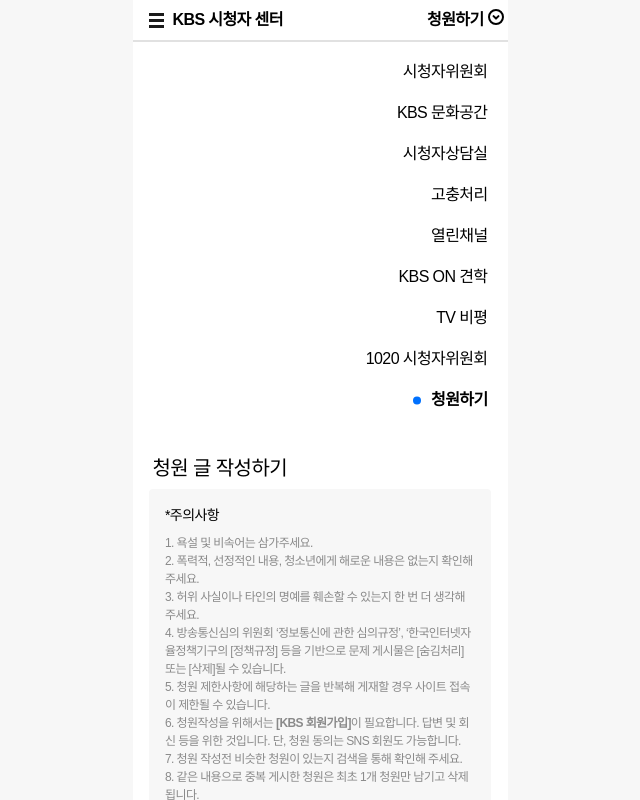
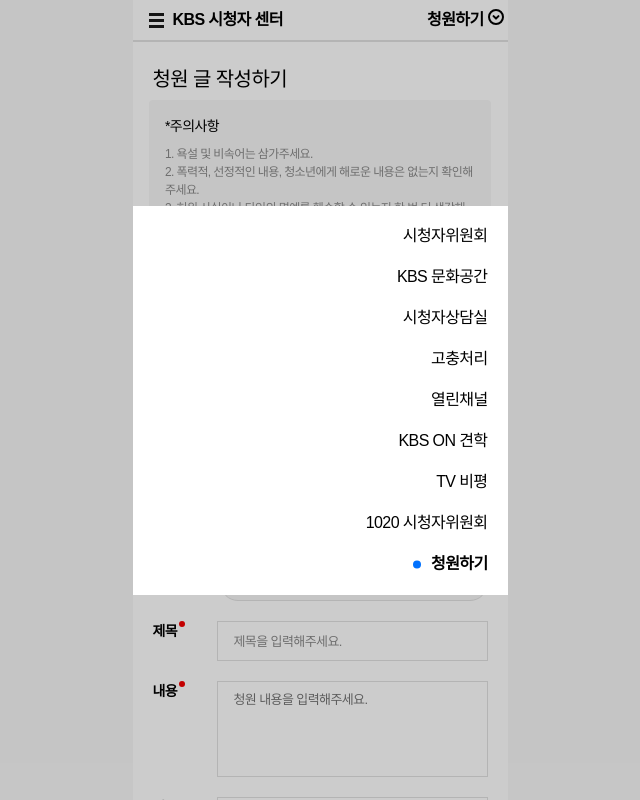
Before and after one commit to CDS-Seminar-Team3/CDS3-Client, a React (Vite) app: page /createPetition in a window 1280 px wide. Both pictures are taken after a click on the element 815 px from the left and 19 px from the top of the page. Shown: the top 800 px of the page, without its empty margins (320-960 px from the left). Built offline with nearby package versions, Linux system fonts and the light colour scheme.

Commit message:
feat: 모달 띄우기

```diff
--- a/src/components/common/DropDown.jsx
+++ /dev/null
@@ -1,158 +0,0 @@
-import React, { useState, useEffect } from 'react';
-import { styled } from 'styled-components';
-import PropTypes from 'prop-types';
-import theme from '../../styles/theme';
-import { IcBlueDot } from '../../assets/icons/0_icons';
-
-const DropDown = props => {
-  const [animation, setAnimation] = useState(false);
-  const [repeat, setRepeat] = useState(null);
-
-  useEffect(() => {
-    if (props.visibility) {
-      clearTimeout(repeat);
-      setRepeat(null);
-      setAnimation(true);
-    } else {
-      setRepeat(
-        setTimeout(() => {
-          setAnimation(false);
-        }, 400)
-      );
-    }
-  }, [props.visibility]);
-
-  return (
-    <St.DropDown
-      className={`dropdown ${props.visibility ? 'fade-in-dropdown' : 'fade-out-dropdown'}`}
-    >
-      {props.visibility && (
-        <ul>
-          <li>시청자위원회</li>
-          <li>KBS 문화공간</li>
-          <li>시청자상담실</li>
-          <li>고충처리</li>
-          <li>열린채널</li>
-          <li>KBS ON 견학</li>
-          <li>TV 비평</li>
-          <li>1020 시청자위원회</li>
-          <li>
-            <IcBlueDot />
-            청원하기
-          </li>
-        </ul>
-      )}
-    </St.DropDown>
-  );
-};
-
-export default DropDown;
-
-DropDown.propTypes = {
-  visibility: PropTypes.bool,
-  children: PropTypes.node.isRequired,
-};
-
-const St = {
-  DropDown: styled.article`
-    width: 100%;
-    height: 38.9rem;
-
-    top: 4.2rem;
-    left: 0;
-    padding: 1rem;
-
-    background-color: ${theme.colors.white};
-    color: ${theme.colors.black};
-    z-index: 1;
-
-    ul {
-      width: 100%;
-      height: 38.9rem;
-
-      top: 4.2rem;
-      left: 0;
-
-      background-color: ${theme.colors.white};
-      z-index: 2;
-
-      li {
-        width: 35.5rem;
-        height: 4.1rem;
-
-        top: 4.2rem;
-        left: 0;
-        padding: 1rem;
-        text-align: end;
-
-        background-color: ${theme.colors.white};
-        color: ${theme.colors.black};
-        z-index: 3;
-
-        ${theme.fonts.head3}
-        font-weight: 400;
-
-        svg {
-          margin-right: 1rem;
-        }
-      }
-
-      li:last-of-type {
-        ${theme.fonts.head3}
-      }
-    }
-
-    @keyframes fade-in-dropdown-animation {
-      0% {
-        transform: translateY(-100%);
-      }
-
-      100% {
-        transform: translateY(0);
-      }
-    }
-
-    .fade-in-dropdown {
-      overflow: hidden;
-    }
-
-    .fade-in-dropdown > ul {
-      animation: fade-in-dropdown-animation 0.4s ease;
-    }
-
-    @keyframes fade-out-dropdown-animation {
-      0% {
-        transform: translateY(0);
-      }
-
-      100% {
-        transform: translateY(-100%);
-      }
-    }
-
-    .fade-out-dropdown {
-      overflow: hidden;
-    }
-
-    .fade-out-dropdown > ul {
-      animation: fade-out-dropdown-animation 0.4s ease;
-      animation-fill-mode: forwards;
-    }
-
-    .dropdown {
-      position: relative;
-      width: 37.5rem;
-      height: 38.9rem;
-      padding: 1rem;
-      top: 5px;
-      left: 0;
-
-      margin-top: 0;
-      margin-bottom: 5px;
-      padding-left: 0;
-      list-style: none;
-
-      ${theme.fonts.head3}
-    }
-  `,
-};
--- a/src/components/common/Header.jsx
+++ b/src/components/common/Header.jsx
@@ -1,16 +1,17 @@
-import { useState, useEffect } from 'react';
+import { useState, useEffect, useRef } from 'react';
 import { useNavigate } from 'react-router-dom';
 import PropTypes from 'prop-types';
+import ModalContent from './ModalContent';
 
 import { styled } from 'styled-components';
 import theme from '../../styles/theme';
 import { IcMenu, IcMore } from '../../assets/icons/0_icons';
-import DropDown from './DropDown';
 
 const Header = () => {
   const [menu, setMenu] = useState(false);
   const navigate = useNavigate();
   const [isClicked, setIsClicked] = useState(false);
+  // const modalRef = useRef(null);
 
   useEffect(() => {
     const handleNavigation = () => {
@@ -21,6 +22,24 @@ const Header = () => {
       handleNavigation();
     }
   }, [isClicked, navigate]);
+
+  const handleMoreClick = () => {
+    setMenu(!menu);
+  };
+
+  // useEffect(() => {
+  //   const handleClickOutside = event => {
+  //     if (menu == true && !modalRef.current.contains(event.target)) {
+  //       setMenu(false);
+  //     }
+  //   };
+
+  //   window.addEventListener('click', handleClickOutside);
+
+  //   return () => {
+  //     window.removeEventListener('click', handleClickOutside);
+  //   };
+  // }, []);
 
   return (
     <>
@@ -33,12 +52,12 @@ const Header = () => {
         </St.TitleMenu>
         <St.PageMenu>
           <span onClick={() => setIsClicked(true)}>청원하기</span>
-          <span className="iconMore" onClick={() => setMenu(!menu)}>
+          <span className="iconMore" onClick={handleMoreClick}>
             <IcMore />
           </span>
         </St.PageMenu>
       </St.HeaderWrapper>
-      {menu && <DropDown visibility={menu} />}
+      {menu && <ModalContent />}
     </>
   );
 };
@@ -58,17 +77,8 @@ export const St = {
     height: 4.2rem;
     width: 37.5rem;
 
-    z-index: 1;
-
     background-color: ${theme.colors.white};
     border-bottom: 0.2rem solid ${theme.colors.gray200};
-
-    /* .dropDown {
-      position: absolute;
-      top: 100%;
-      left: 0;
-      z-index: 2;
-    } */
   `,
 
   TitleMenu: styled.div`
--- /dev/null
+++ b/src/components/common/ModalContent.jsx
@@ -0,0 +1,97 @@
+import React from 'react';
+import ModalPortal from './ModalPortal';
+import { styled } from 'styled-components';
+import theme from '../../styles/theme';
+
+import { IcBlueDot } from '../../assets/icons/0_icons';
+
+const ModalContent = () => {
+  return (
+    <ModalPortal>
+      <St.Background>
+        <St.DropDown className="dropdown">
+          <ul>
+            <li>시청자위원회</li>
+            <li>KBS 문화공간</li>
+            <li>시청자상담실</li>
+            <li>고충처리</li>
+            <li>열린채널</li>
+            <li>KBS ON 견학</li>
+            <li>TV 비평</li>
+            <li>1020 시청자위원회</li>
+            <li>
+              <IcBlueDot />
+              청원하기
+            </li>
+          </ul>
+        </St.DropDown>
+      </St.Background>
+    </ModalPortal>
+  );
+};
+
+export default ModalContent;
+
+export const St = {
+  Background: styled.div`
+    z-index: 999;
+    height: 100%;
+    width: 100%;
+    display: flex;
+    align-items: center;
+    justify-content: center;
+    position: fixed;
+    left: 0;
+    top: 0;
+    text-align: center;
+    background-color: #00000033;
+  `,
+  DropDown: styled.article`
+    width: 37.5rem;
+    height: 38.9rem;
+
+    top: 4.2rem;
+    left: 0;
+    padding: 1rem;
+
+    background-color: ${theme.colors.white};
+    color: ${theme.colors.black};
+    z-index: 1;
+
+    ul {
+      width: 100%;
+      height: 36.9rem;
+
+      top: 4.2rem;
+      left: 0;
+
+      background-color: ${theme.colors.white};
+      z-index: 2;
+
+      li {
+        width: 35.5rem;
+        height: 4.1rem;
+
+        top: 4.2rem;
+        left: 0;
+        padding: 1rem;
+        text-align: end;
+
+        background-color: ${theme.colors.white};
+        color: ${theme.colors.black};
+        z-index: 3;
+
+        ${theme.fonts.head3}
+        font-weight: 400;
+
+        svg {
+          margin-right: 1rem;
+        }
+      }
+
+      li:last-of-type {
+        ${theme.fonts.head3}
+      }
+    }
+  `,
+};
--- /dev/null
+++ b/src/components/common/ModalPortal.jsx
@@ -0,0 +1,9 @@
+import React from 'react';
+import ReactDOM from 'react-dom';
+
+const ModalPortal = ({ children }) => {
+  const modalRoot = document.getElementById('modal-root');
+  return ReactDOM.createPortal(children, modalRoot);
+};
+
+export default ModalPortal;
```
